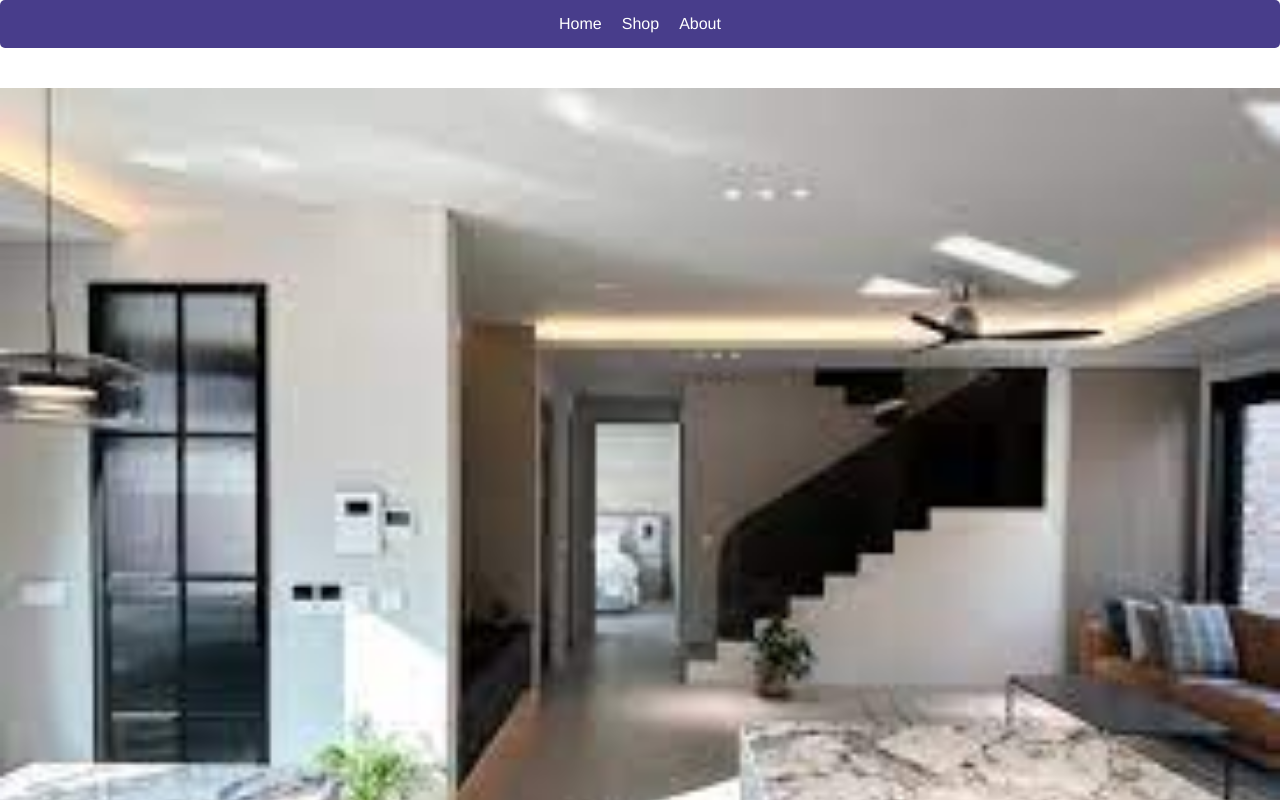
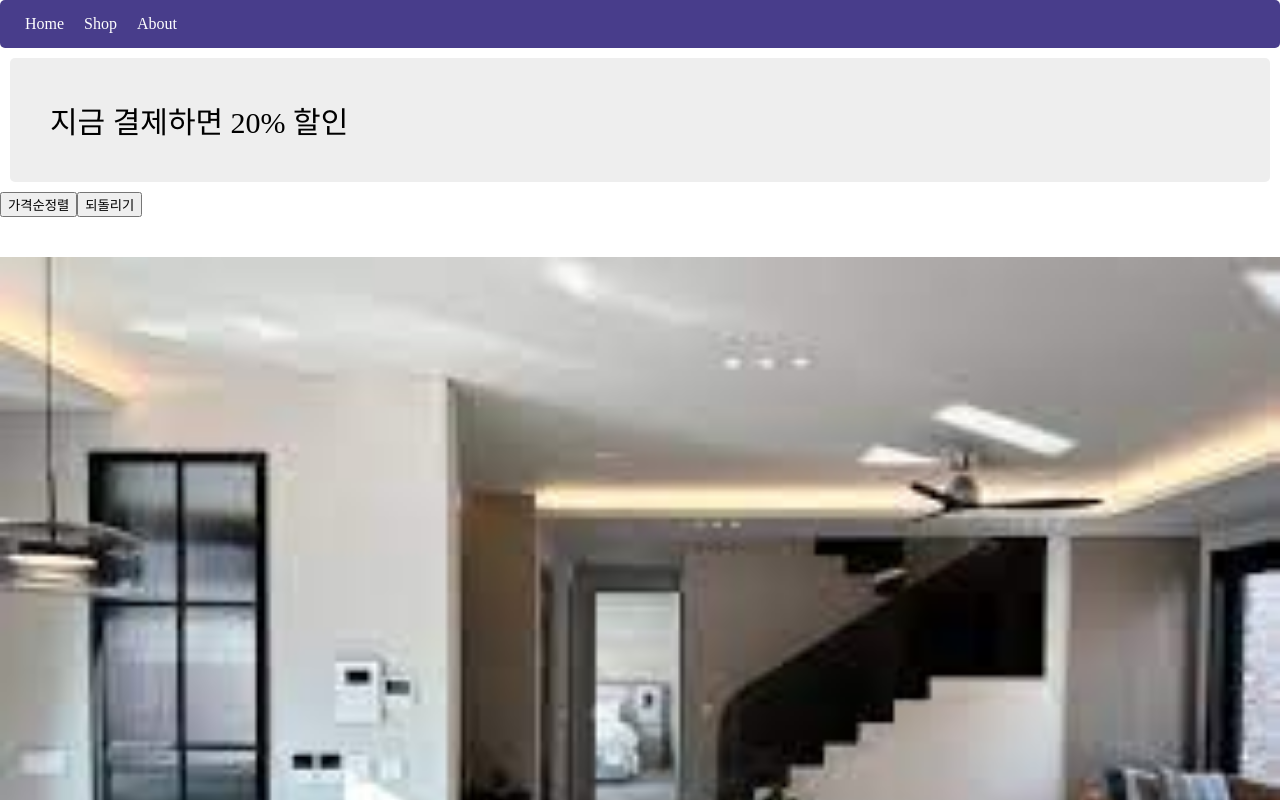
Before and after one commit to zzho-o/vue_study, a Vue app: page / in a window 1280 px wide. Shown: the top 800 px of the page. Built offline with nearby package versions, Linux system fonts and the light colour scheme.

Commit message:
feat:animation

```diff
--- a/src/App.vue
+++ b/src/App.vue
@@ -1,14 +1,17 @@
 <template>
-  <Modal
-    :productModal="productModal"
-    :modalOn="modalOn"
-    :closeModal="closeModal"
-  />
-
+  <transition name="fade">
+    <Modal
+      :productModal="productModal"
+      :modalOn="modalOn"
+      :closeModal="closeModal"
+    />
+  </transition>
   <div class="menu">
     <a v-for="(menu, i) in menus" :key="i">{{ menu }}</a>
   </div>
-
+  <Discount />
+  <button @click="priceSort">가격순정렬</button>
+  <button @click="sortBack">되돌리기</button>
   <div style="margin-bottom: 20px">
     <Card
       :product="product"
@@ -31,11 +34,13 @@
 import { products } from "./assets/dummy";
 import Modal from "./components/Modal";
 import Card from "./components/Card";
+import Discount from "./components/Discount";
 export default {
   name: "App",
-  components: { Modal: Modal, Card: Card },
+  components: { Modal: Modal, Card: Card, Discount: Discount },
   data() {
     return {
+      originalProducts: [...products],
       productModal: {},
       modalOn: false,
       products: products,
@@ -53,17 +58,34 @@ export default {
     closeModal() {
       this.modalOn = false;
     },
+    priceSort() {
+      this.products.sort((a, b) => Number(a.price) - Number(b.price));
+    },
+    sortBack() {
+      this.products = [...this.originalProducts];
+    },
   },
 };
 </script>
 
 <style>
-#app {
-  font-family: Avenir, Helvetica, Arial, sans-serif;
-  -webkit-font-smoothing: antialiased;
-  -moz-osx-font-smoothing: grayscale;
-  text-align: center;
-  color: #2c3e50;
+.fade-enter-from {
+  opacity: 0;
+}
+.fade-enter-active {
+  transition: all 1s;
+}
+.fade-enter-to {
+  opacity: 1;
+}
+.fade-laeve-from {
+  opcity: 1;
+}
+.fade-leave-active {
+  transition: all 1s;
+}
+.fade-leave-to {
+  opacity: 0;
 }
 body {
   margin: 0;
--- a/src/assets/dummy.js
+++ b/src/assets/dummy.js
@@ -2,7 +2,7 @@ const products = [
   {
     id: 0,
     name: "a원룸",
-    price: 50,
+    price: 600,
     reportNum: 0,
     imgSrc: require("./house1.jpg"),
     // require을 사용해야 엑박이 안뜸
@@ -11,14 +11,14 @@ const products = [
   {
     id: 1,
     name: "b원룸",
-    price: 60,
+    price: 500,
     reportNum: 0,
     imgSrc: require("./house2.jpg"),
   },
   {
     id: 2,
     name: "c원룸",
-    price: 70,
+    price: 700,
     reportNum: 0,
     imgSrc: require("./house3.jpg"),
   },
--- a/src/components/Card/index.vue
+++ b/src/components/Card/index.vue
@@ -1,12 +1,21 @@
 <template>
-  <div>
+  <div
+    style="
+      display: flex;
+      flex-direction: column;
+      align-items: center;
+      width: 100%;
+    "
+  >
     <img :src="product.imgSrc" class="room-img" />
     <h4 @click="$emit('modalOn', product)">
       {{ product.name }}
     </h4>
     <p>{{ product.price }}만원</p>
-    <button @click="increase(product)">허위매물신고</button>
-    <span style="margin-left: 20px">신고 수 : {{ product.reportNum }}</span>
+    <div>
+      <button @click="increase(product)">허위매물신고</button>
+      <span style="margin-left: 20px">신고 수 : {{ product.reportNum }}</span>
+    </div>
   </div>
 </template>
 
@@ -18,5 +27,4 @@ export default {
   // clickProduct: Function
 };
 </script>
-
 <style></style>
```
